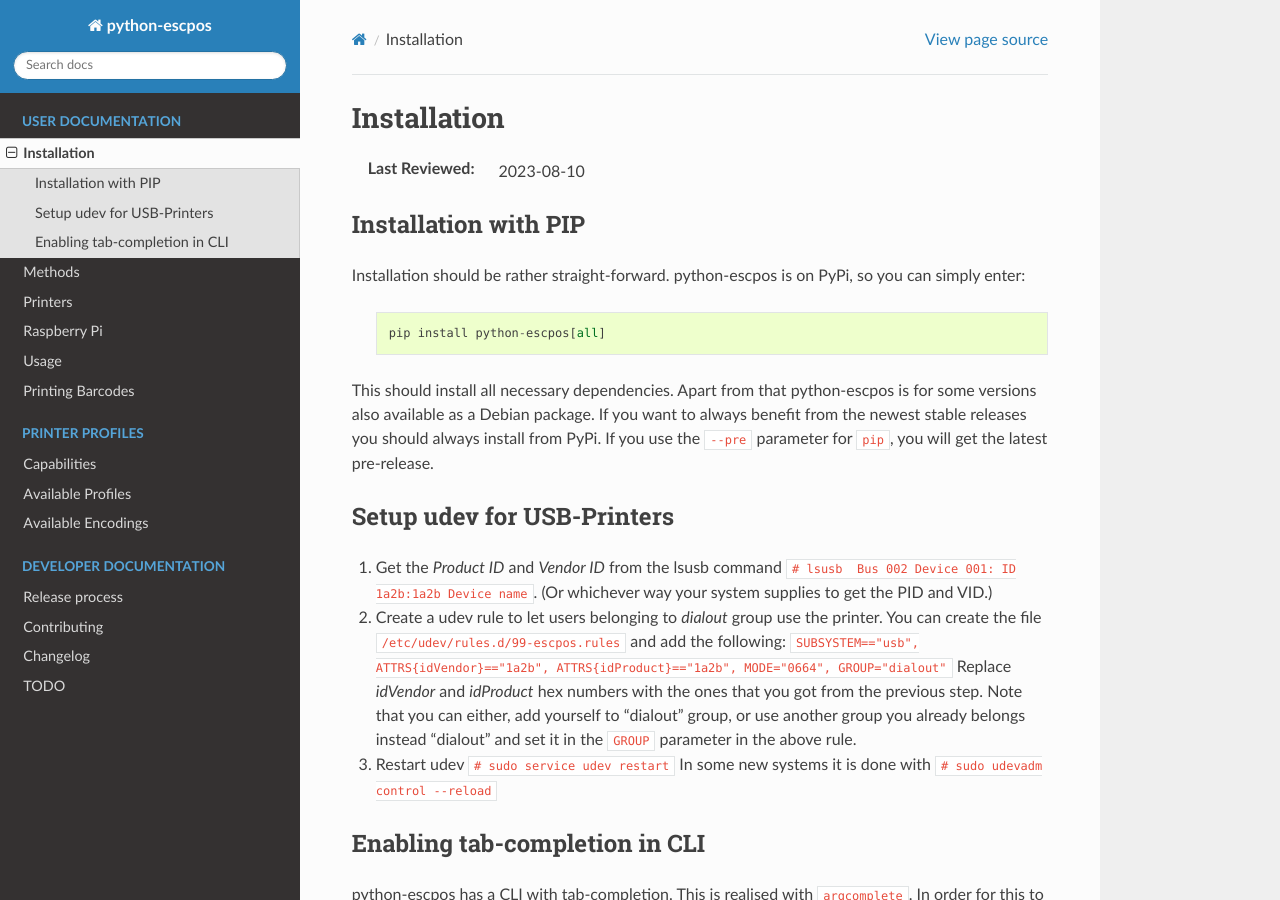
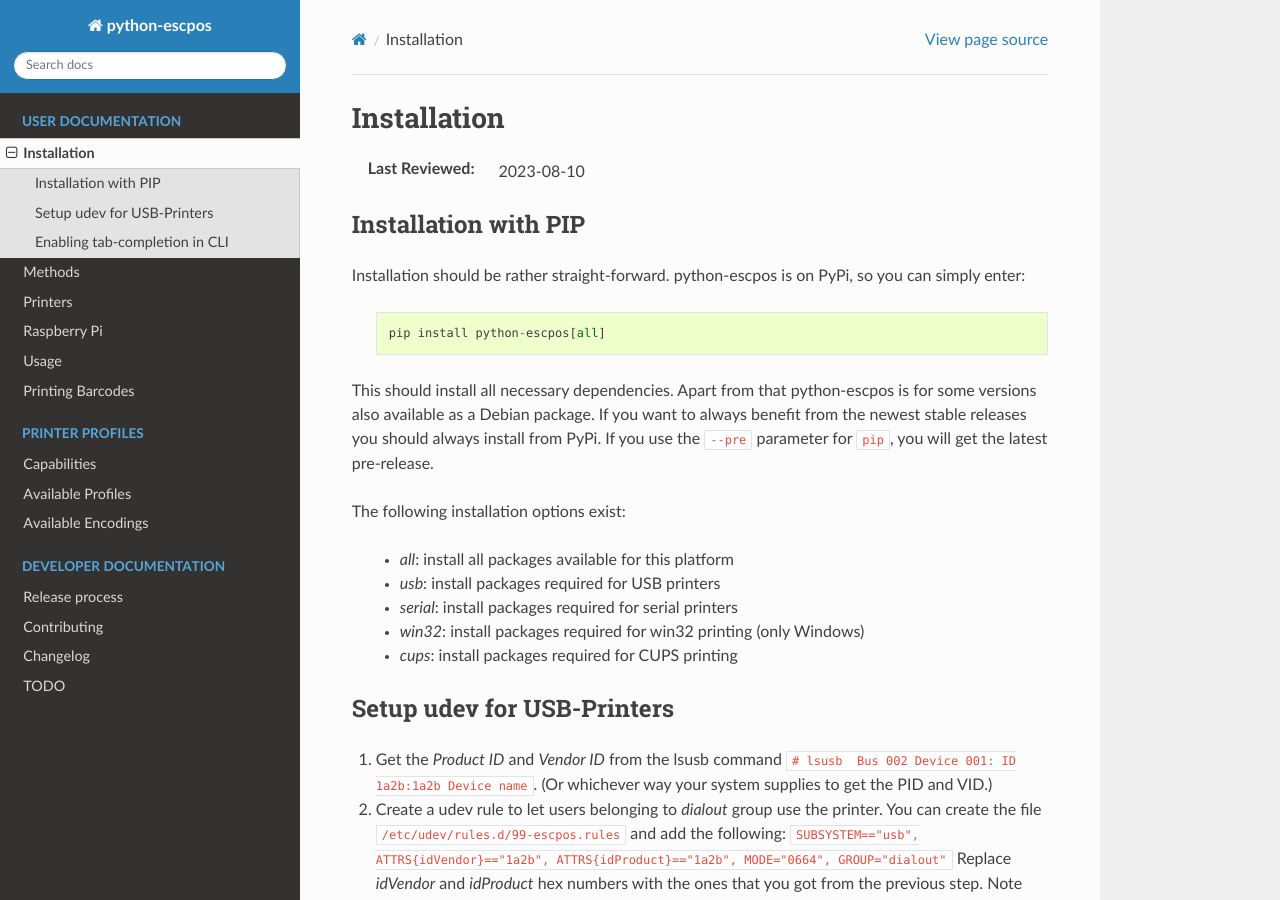
Before and after one commit to python-escpos/python-escpos, a Sphinx documentation site: the page built from doc/user/installation.rst, in a window 1280 px wide and 900 px high. Built offline with Sphinx 7.4.7 and the Read the Docs theme 2.0.0, drawn with Linux system fonts in a browser that asks for light colours; pages that are not in the unit, such as notebooks, are missing from menus.

```diff
--- a/doc/user/installation.rst
+++ b/doc/user/installation.rst
@@ -20,6 +20,14 @@
 always install from PyPi.
 If you use the ``--pre`` parameter for ``pip``, you will get the latest
 pre-release.
+
+The following installation options exist:
+
+ * `all`: install all packages available for this platform
+ * `usb`: install packages required for USB printers
+ * `serial`: install packages required for serial printers
+ * `win32`: install packages required for win32 printing (only Windows)
+ * `cups`: install packages required for CUPS printing
 
 Setup udev for USB-Printers
 ---------------------------
```
Also changed, not shown: 1 other file.
